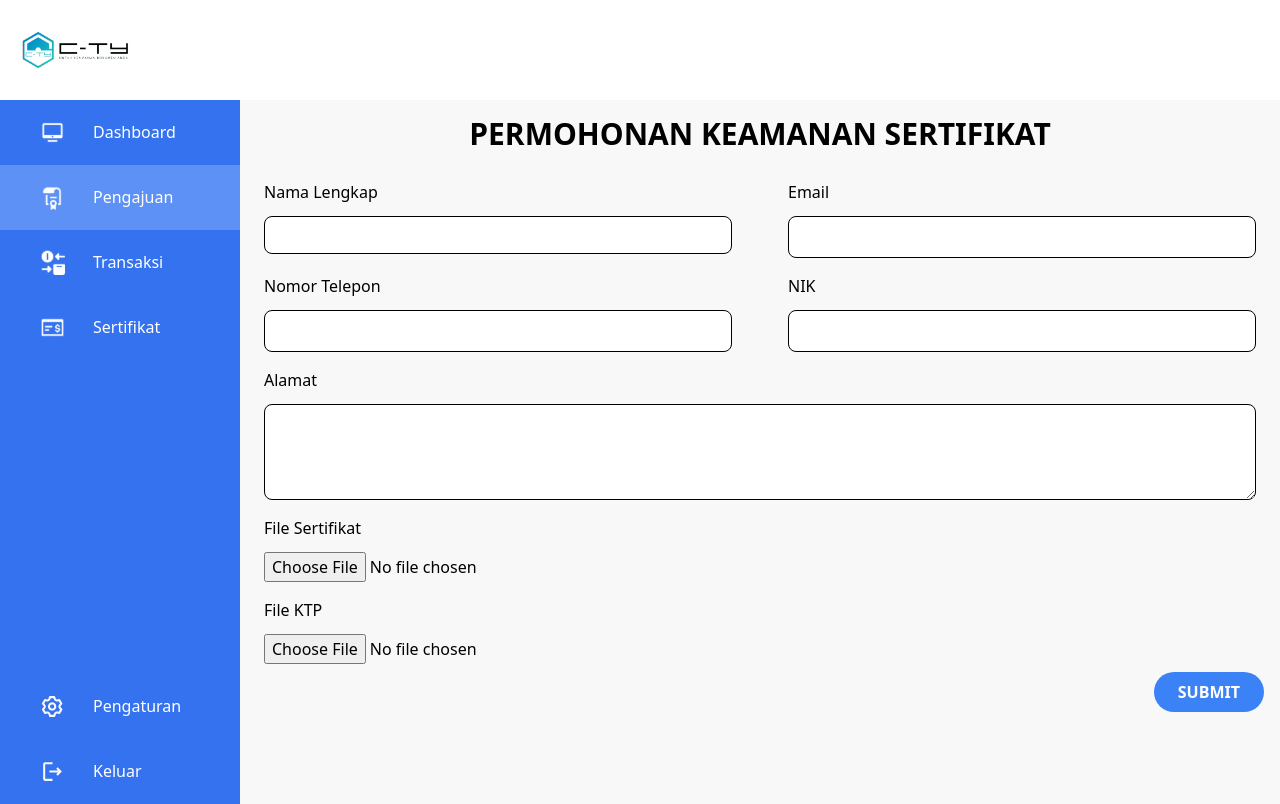
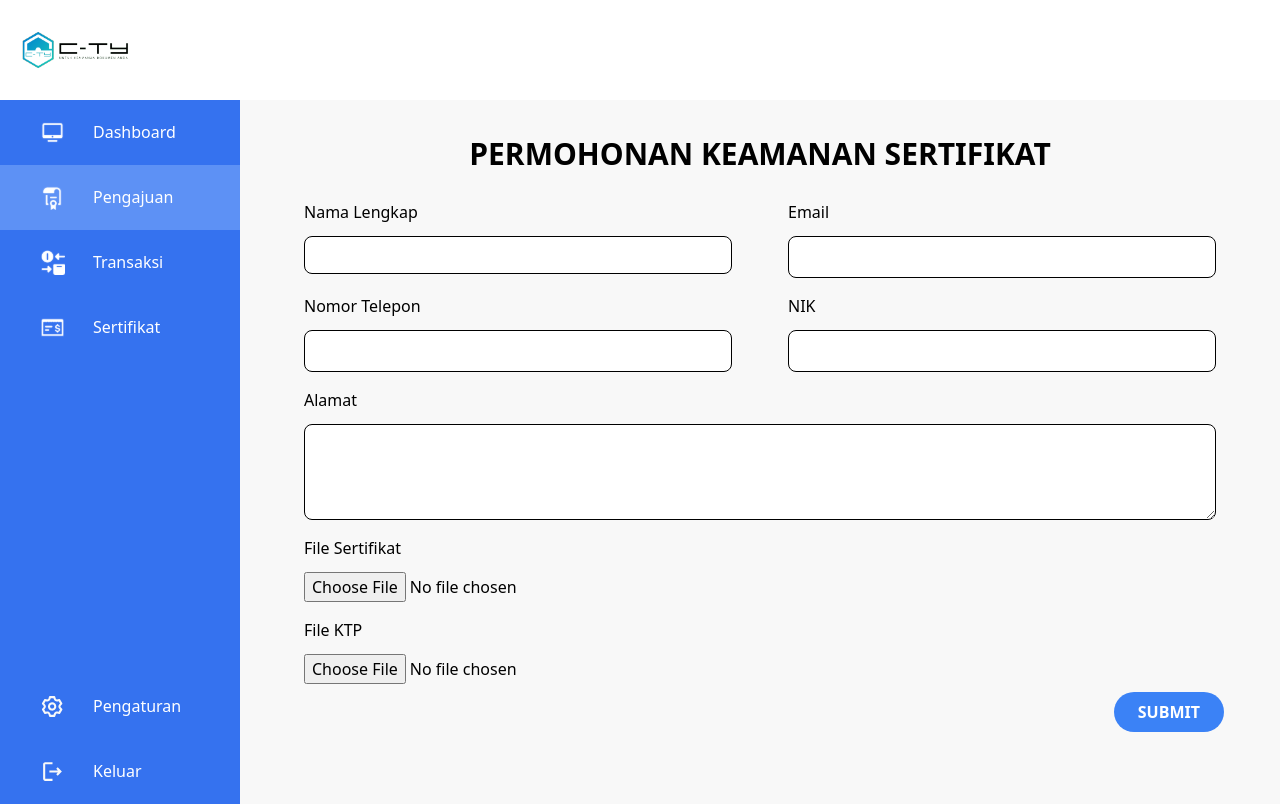
Before and after one commit to Jong44/fronted_cty, a Next.js app: page /user/pengajuan in a window 1280 px wide. Built offline with nearby package versions, Linux system fonts and the light colour scheme.

Commit message:
update layout pengajuan

```diff
--- a/src/pages/user/pengajuan/index.js
+++ b/src/pages/user/pengajuan/index.js
@@ -4,6 +4,7 @@ import RootLayout from '@/components/global/layout/RootLayout'
 const Pengajuan = () => {
   return (
     <RootLayout>
+      <div className='px-10 py-5'>
       <h1 className='	text-center mb-5 text-3xl'><b>PERMOHONAN KEAMANAN SERTIFIKAT</b></h1>
       <form>
         <div className='flex w-full gap-10'>
@@ -43,6 +44,7 @@ const Pengajuan = () => {
         <button type="submit" className='p-4 bg-blue-500 flex justify-self-end items-end rounded-3xl text-white px-6 py-2' ><b>SUBMIT</b></button>
         </div>
       </form>
+      </div>
     </RootLayout>
   )
 }
```
